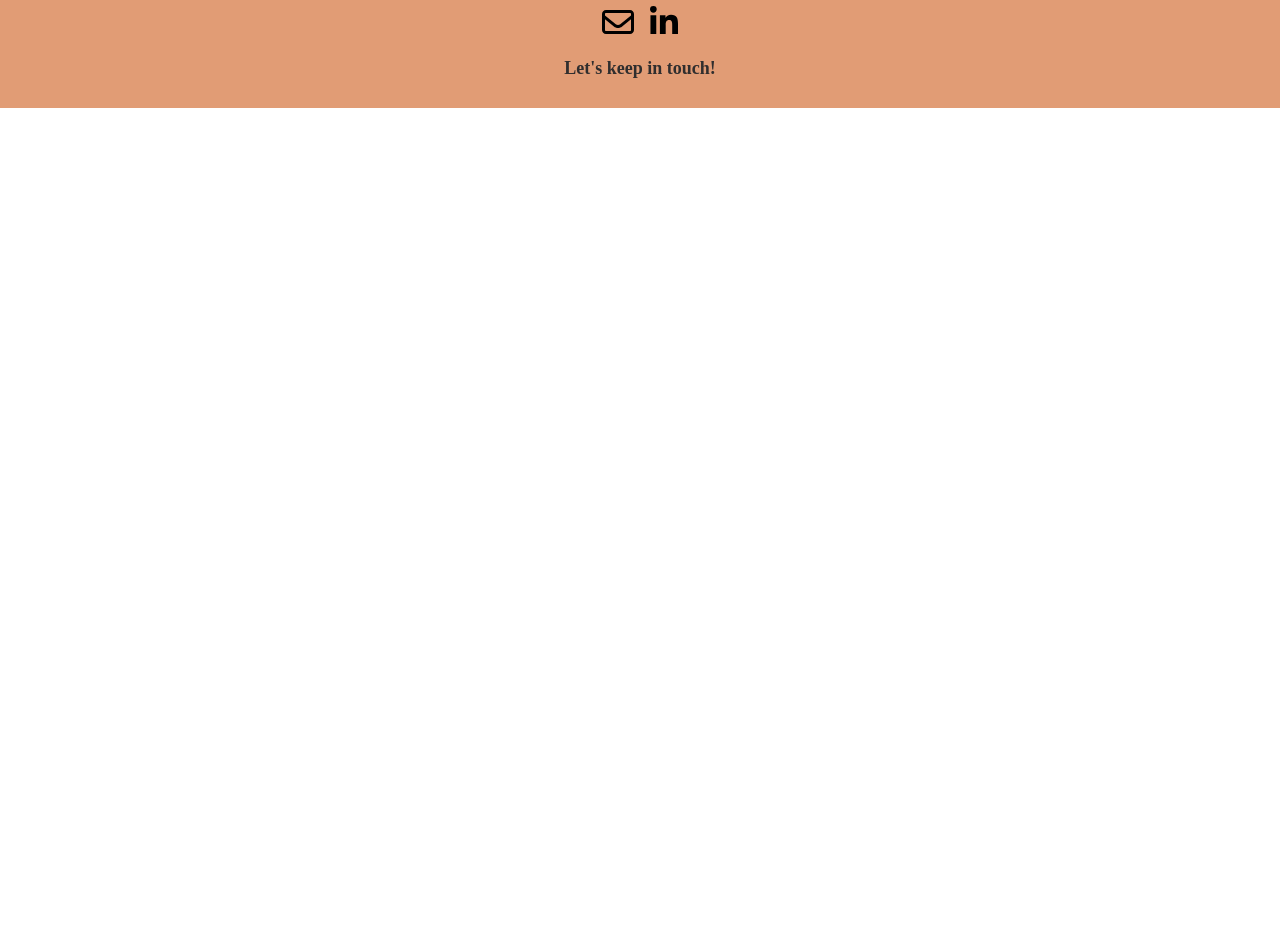
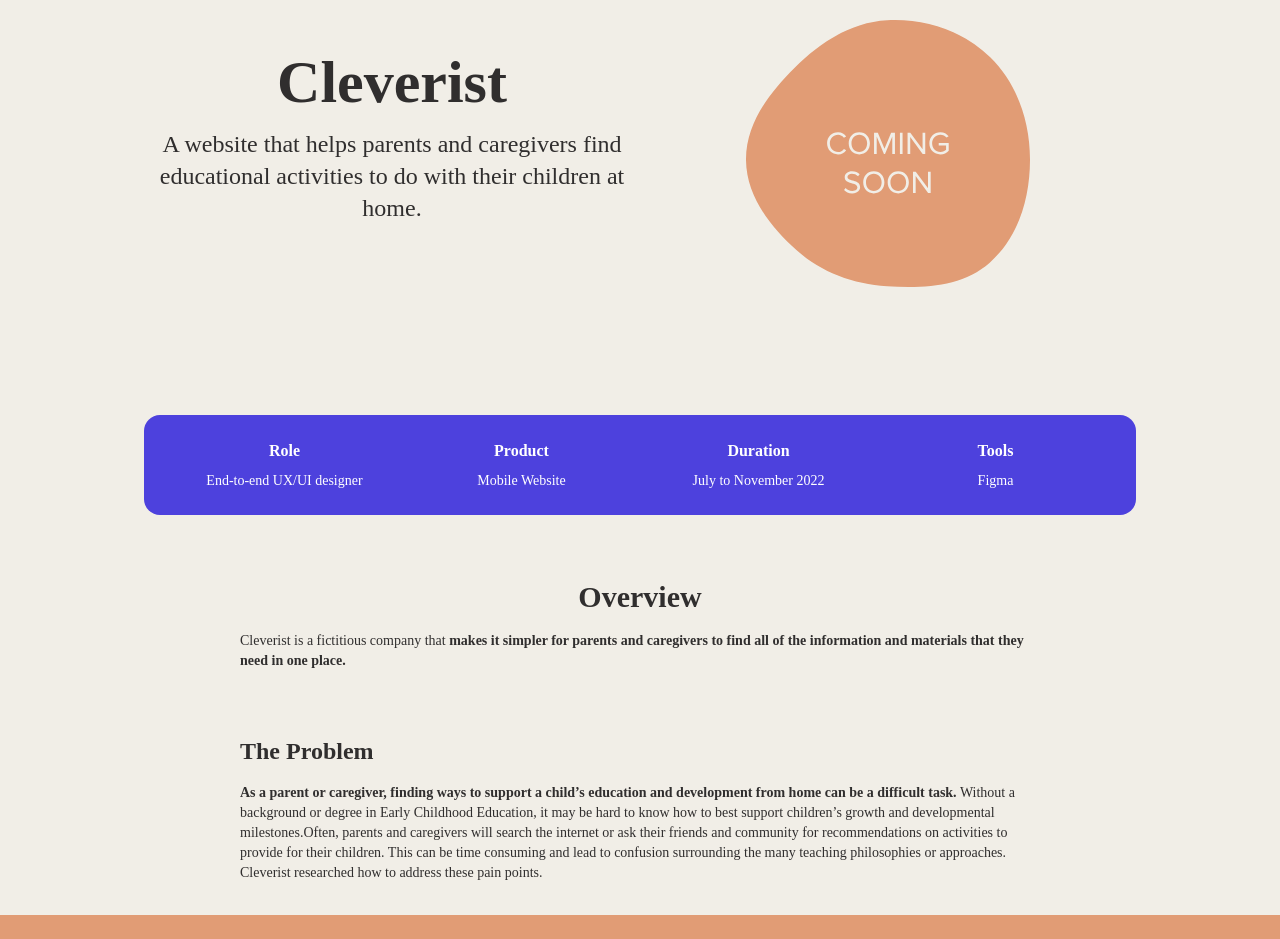
Before and after one commit to mlstarcher/brookes-portfolio, a React (Create React App) app: page /case-study1 in a window 1280 px wide. Shown: the part 220-1159 px from the top of the page. Before the commit the page ends 800 px from the top, so only its background shows below. Built offline with nearby package versions, Linux system fonts and the light colour scheme; a web font is replaced by a local one.

Commit message:
Began adding content for case study 1

```diff
--- a/src/pages/CaseStudy1.js
+++ b/src/pages/CaseStudy1.js
@@ -1,5 +1,73 @@
 import React from 'react';
+import coming_soon from '../assets/coming_soon.svg';
 
 export default function CaseStudy1() {
-  return <div>CaseStudy 1</div>;
+  return (
+    <div>
+      <div className="grid grid-cols-1 sm:grid-cols-2 gap sm:mb-32 mb-16 mt-8">
+        <div className="flex flex-col justify-center mb-8 sm:mb-0">
+          <h1 className="font-bold md:text-6xl text-2xl pb-4 text-offBlack">
+            Cleverist
+          </h1>
+          <p className="sm:text-2xl text-base">
+            A website that helps parents and caregivers find educational
+            activities to do with their children at home.
+          </p>
+        </div>
+        <div className="flex justify-center items-center mb-16 mt-8 sm:mb-0">
+          <div>
+            <img
+              src={coming_soon}
+              className="max-w-full sm:h-auto h-48"
+              alt="Portrait"
+            ></img>
+          </div>
+        </div>
+      </div>
+      <div className="bg-accent text-white p-6 grid grid-cols-4 gap-1 rounded-2xl">
+        <div className="col-span-1">
+          <h4 className="mb-2 font-semibold">Role</h4>
+          <p className="text-sm">End-to-end UX/UI designer</p>
+        </div>
+        <div className="col-span-1">
+          <h4 className="mb-2 font-semibold">Product</h4>
+          <p className="text-sm">Mobile Website</p>
+        </div>
+        <div className="col-span-1">
+          <h4 className="mb-2 font-semibold">Duration</h4>
+          <p className="text-sm">July to November 2022</p>
+        </div>
+        <div className="col-span-1">
+          <h4 className="mb-2 font-semibold">Tools</h4>
+          <p className="text-sm">Figma</p>
+        </div>
+      </div>
+      <div className="flex flex-col mt-16 mb-8 px-24">
+        {/* <span className="flex justify-center w-full"> */}
+        <h3 className="text-3xl text-center font-semibold">Overview</h3>
+        {/* </span> */}
+        <p className="mt-4 text-start text-sm">
+          Cleverist is a fictitious company that{' '}
+          <strong>
+            makes it simpler for parents and caregivers to find all of the
+            information and materials that they need in one place.
+          </strong>
+        </p>
+        <h2 className="text-2xl text-start font-semibold mt-16">The Problem</h2>
+        <p className="mt-4 text-start text-sm">
+          <strong>
+            As a parent or caregiver, finding ways to support a child’s
+            education and development from home can be a difficult task.
+          </strong>{' '}
+          Without a background or degree in Early Childhood Education, it may be
+          hard to know how to best support children’s growth and developmental
+          milestones.Often, parents and caregivers will search the internet or
+          ask their friends and community for recommendations on activities to
+          provide for their children. This can be time consuming and lead to
+          confusion surrounding the many teaching philosophies or approaches.
+          Cleverist researched how to address these pain points.
+        </p>
+      </div>
+    </div>
+  );
 }
```
